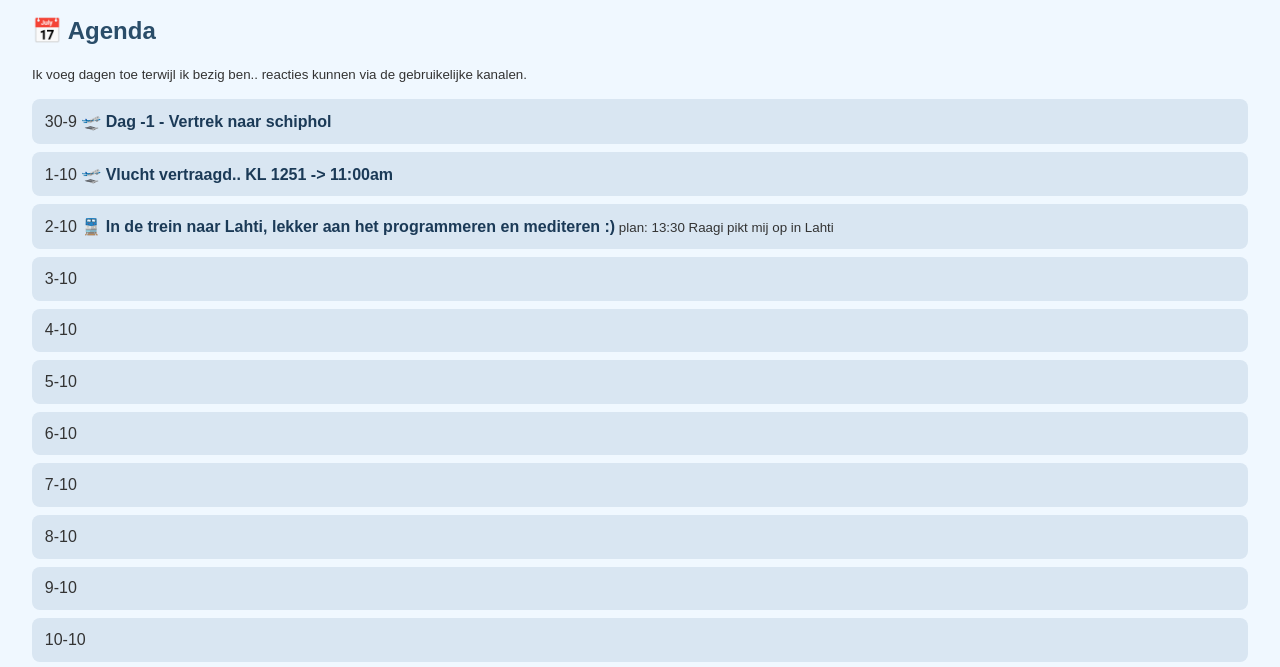
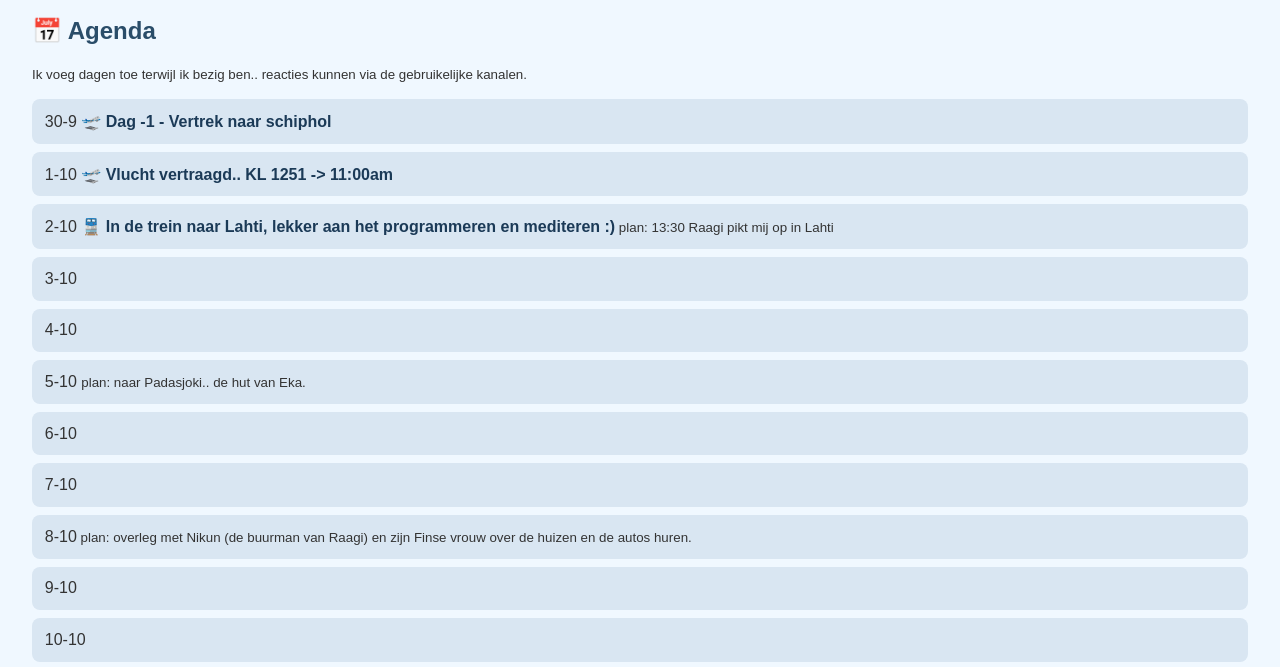
Before and after one commit to beauterre/Travel-Finland-10-2025, a plain HTML site: page index.html in a window 1280 px wide. Shown: the part 112-779 px from the top of the page. Drawn offline with Linux system fonts and the light colour scheme.

Commit message:
plannen toegevoegd

```diff
--- a/index.html
+++ b/index.html
@@ -63,10 +63,10 @@
         <li>2-10 🚆 <a href="dag1.html">In de trein naar Lahti, lekker aan het programmeren en mediteren :)</a><small> plan: 13:30 Raagi pikt mij op in Lahti</small></li>
         <li>3-10</li>
         <li>4-10</li>
-        <li>5-10</li>
+        <li>5-10 <small> plan: naar Padasjoki.. de hut van Eka.</small></li>
         <li>6-10</li>
         <li>7-10</li>
-        <li>8-10</li>
+        <li>8-10<small> plan: overleg met Nikun (de buurman van Raagi) en zijn Finse vrouw over de huizen en de autos huren.</small></li>
         <li>9-10</li>
         <li>10-10</li>
         <li>11-10</li>
```
